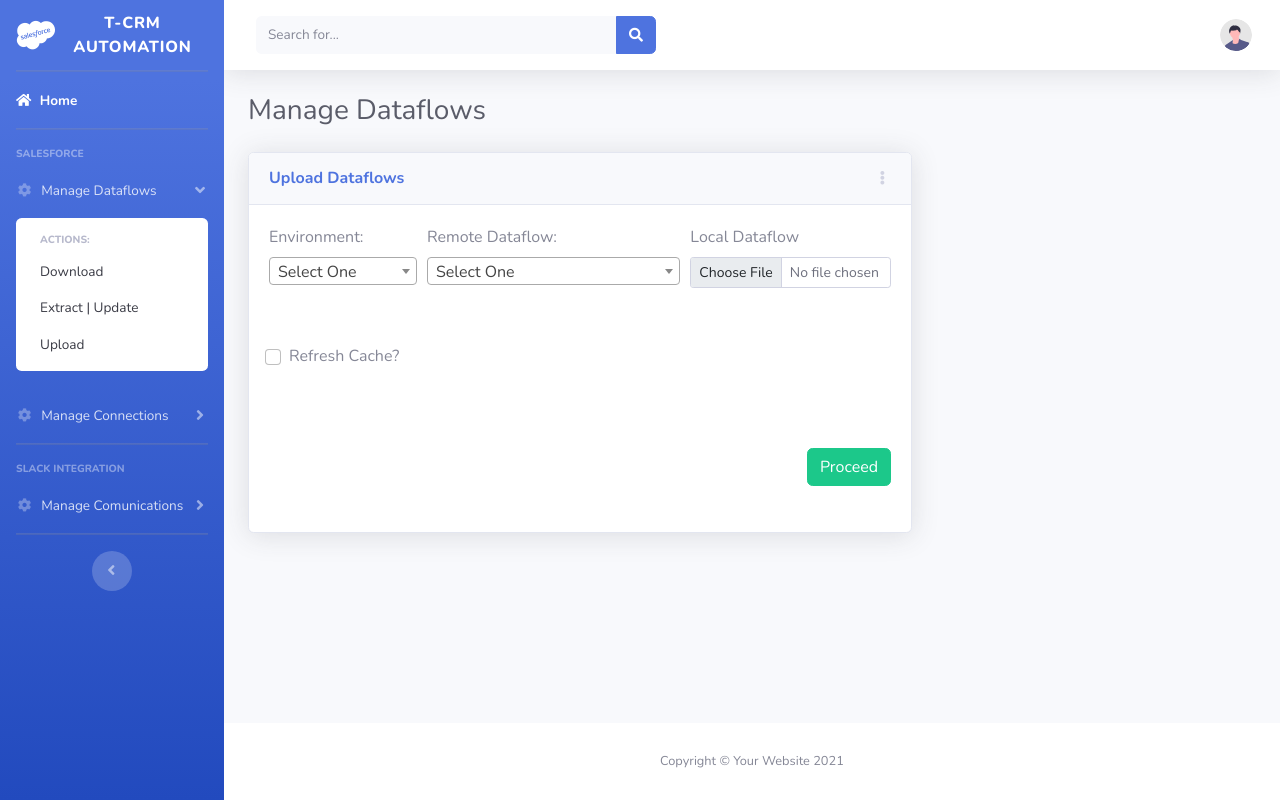
After one commit to daniel-min-dma-partner/afd-app, a Django app: template main/templates/dataflow-manager/upload/form.html in a window 1280 px wide. The commit adds this page. Run offline with Django 3.2, Linux system fonts and the light colour scheme; the template is opened without the code that fills it, so the values that code supplies are empty; parts of the project's set-up code (start-up, migrations or seed data) failed here and were passed over; some libraries are stand-ins or nearby versions.

Commit message:
Implements File Upload to server with Model and ModelForm.

```diff
--- a/core/settings.py
+++ b/core/settings.py
@@ -174,7 +174,7 @@
 # https://docs.djangoproject.com/en/3.2/howto/static-files/
 
 STATIC_URL = '/static/'
-STATIC_ROOT = os.path.join(BASE_DIR, 'staticfiles')  # Recomended by Heroku
+STATIC_ROOT = os.path.join(BASE_DIR, 'staticfiles')  # Recomended by Heroku. This is "production" configuration.
 
 static_dir = os.path.join(BASE_DIR, "main/static")  # Static files for development mode
 STATICFILES_DIRS = [
@@ -193,8 +193,8 @@
 # Media files (file uploaded, etc)
 # https://docs.djangoproject.com/en/3.2/ref/files/storage/#django.core.files.storage.FileSystemStorage.location
 # https://docs.djangoproject.com/en/3.2/ref/settings/#media-root
-MEDIA_ROOT = '/tmp/'
-MEDIA_URL = ''  # It must end in a slash if set to a non-empty value.
+MEDIA_ROOT = os.path.join(BASE_DIR, 'media')
+MEDIA_URL = '/media/'  # It must end in a slash if set to a non-empty value.
 
 # Default primary key field type
 # https://docs.djangoproject.com/en/3.2/ref/settings/#default-auto-field
--- /dev/null
+++ b/main/templates/dataflow-manager/upload/form.html
@@ -0,0 +1,109 @@
+{% extends 'sd-base/base.html' %}
+
+{% load static %}
+
+{% block title %}Manage Dataflows{% endblock title %}
+{% block page-header %}Manage Dataflows{% endblock page-header %}
+
+
+{% block header-scripts %}
+    <script>
+        let get_dataflow_list_url = "{% url 'main:ajax-list-dataflows' %}";
+        let get_env_list_url = "{% url 'main:ajax-list-envs' %}";
+    </script>
+{% endblock header-scripts %}
+
+{% block page-content %}
+    <div class="row">
+        <div class="col-xl-8 col-lg-7">
+            <div class="card shadow mb-4">
+                <!-- Card Header - Dropdown -->
+                <div class="card-header py-3 d-flex flex-row align-items-center justify-content-between">
+                    <h6 class="m-0 font-weight-bold text-primary">Upload Dataflows</h6>
+                    <div class="dropdown no-arrow">
+                        <a class="dropdown-toggle" href="#" role="button" id="dropdownMenuLink"
+                           data-toggle="dropdown" aria-haspopup="true" aria-expanded="false">
+                            <i class="fas fa-ellipsis-v fa-sm fa-fw text-gray-400"></i>
+                        </a>
+                        <div class="dropdown-menu dropdown-menu-right shadow animated--fade-in"
+                             aria-labelledby="dropdownMenuLink">
+                            <div class="dropdown-header">Dropdown Header:</div>
+                            <a class="dropdown-item" href="#">Action</a>
+                            <a class="dropdown-item" href="#">Another action</a>
+                            <div class="dropdown-divider"></div>
+                            <a class="dropdown-item" href="#">Something else here</a>
+                        </div>
+                    </div>
+                </div>
+                <!-- Card Body -->
+                <div class="card-body">
+                    <form method="post" action="{% url 'main:upload-dataflow' %}" enctype="multipart/form-data">
+                        {% csrf_token %}
+
+                        <div class="form-row">
+                            <div class="form-group col-md-3">
+                                <label for="id_env_selector">Environment: </label>
+                                <select id="id_env_selector" class="js-example-basic-single" name="env_selector"
+                                        style="width:100%;">
+                                    <option value="" selected disabled>Select One</option>
+                                </select>
+                            </div>
+
+                            <div class="form-group col-md-5">
+                                <label for="id_dataflow_selector">Remote Dataflow: </label>
+                                <select id="id_dataflow_selector" class="js-example-basic-single"
+                                        name="dataflow_selector"
+                                        style="width:100%;">
+                                    <option value="" selected disabled>Select One</option>
+                                </select>
+                            </div>
+
+                            <div class="form-group col-md-4">
+                                <div class="mb-3">
+                                    <label for="id_file" class="form-label">Local Dataflow</label>
+                                    <input class="form-control form-control-sm" id="id_file"
+                                           name="file" type="file">
+                                </div>
+                            </div>
+                        </div>
+
+                        <br/>
+
+                        <div class="form-row">
+                            <div class="form-group col-md-6">
+                                <div class="mb-3">
+                                    <div class="form-check">
+                                        <input class="form-check-input" type="checkbox"
+                                               id="id_refresh"
+                                               name="refresh">
+                                        <label class="form-check-label" for="id_refresh">
+                                            Refresh Cache?
+                                        </label>
+                                    </div>
+                                </div>
+                            </div>
+                        </div>
+
+                        {#                        {% include 'dataflow-manager/download/_dataflow-details.html' %}#}
+
+                        <br/>
+                        <br/>
+
+                        <div class="form-group">
+                            <button type="submit" class="btn btn-success btn-user float-right">
+                                Proceed
+                            </button>
+                        </div>
+                    </form>
+
+                    <br/>
+                    <br/>
+                </div>
+            </div>
+        </div>
+    </div>
+{% endblock page-content %}
+
+{% block extra-scripts %}
+    <script src="{% static 'site/js/dataflow-download.js' %}" type="module"></script>
+{% endblock extra-scripts %}
--- a/main/templates/sd-base/body-components/_sidebar.html
+++ b/main/templates/sd-base/body-components/_sidebar.html
@@ -34,6 +34,7 @@
     <!-- Nav Item - Pages Collapse Menu -->
     <li class="nav-item">
         {% url 'main:download-dataflow' as url_down_df %}
+        {% url 'main:upload-dataflow' as url_up_df %}
         {% url 'main:extract-update-dataflow' as url_mng_df %}
         <a class="nav-link{% if 'dataflow-manager' not in cur_url %} collapsed{% endif %}" href="#" data-toggle="collapse" data-target="#collapseTwo"
            aria-expanded="{% if 'dataflow-manager' in cur_url %}true{% else %}false{% endif %}" aria-controls="collapseTwo">
@@ -45,6 +46,7 @@
                 <h6 class="collapse-header">Actions:</h6>
                 <a class="collapse-item{% if cur_url == url_down_df %} active{% endif %}" href="{{ url_down_df }}">Download</a>
                 <a class="collapse-item{% if cur_url == url_mng_df %} active{% endif %}" href="{{ url_mng_df }}">Extract | Update</a>
+                <a class="collapse-item{% if cur_url == url_up_df %} active{% endif %}" href="{{ url_up_df }}">Upload</a>
             </div>
         </div>
     </li>
--- a/main/urls.py
+++ b/main/urls.py
@@ -42,6 +42,7 @@
     url(r'^dataflow-manager/', include([
         url(r'^extract-update/$', main.TreeRemover.as_view(), name='extract-update-dataflow'),
         url(r'^download/$', main.DownloadDataflowView.as_view(), name='download-dataflow'),
+        url(r'^upload/$', main.UploadDataflowView.as_view(), name='upload-dataflow'),
     ])),
 
     # Ajax
```
Also changed, not shown: main/forms.py (+20 -1 lines), main/interactors/file_manager_interactor.py (added, +9 -0 lines), main/models.py (+12 -0 lines), main/views.py (+34 -1 lines), main/migrations/0001_initial.py, main/migrations/0002_filemodel_user_specific_folder.py (added), main/migrations/0003_remove_filemodel_user_specific_folder.py (added), 1 other file.
